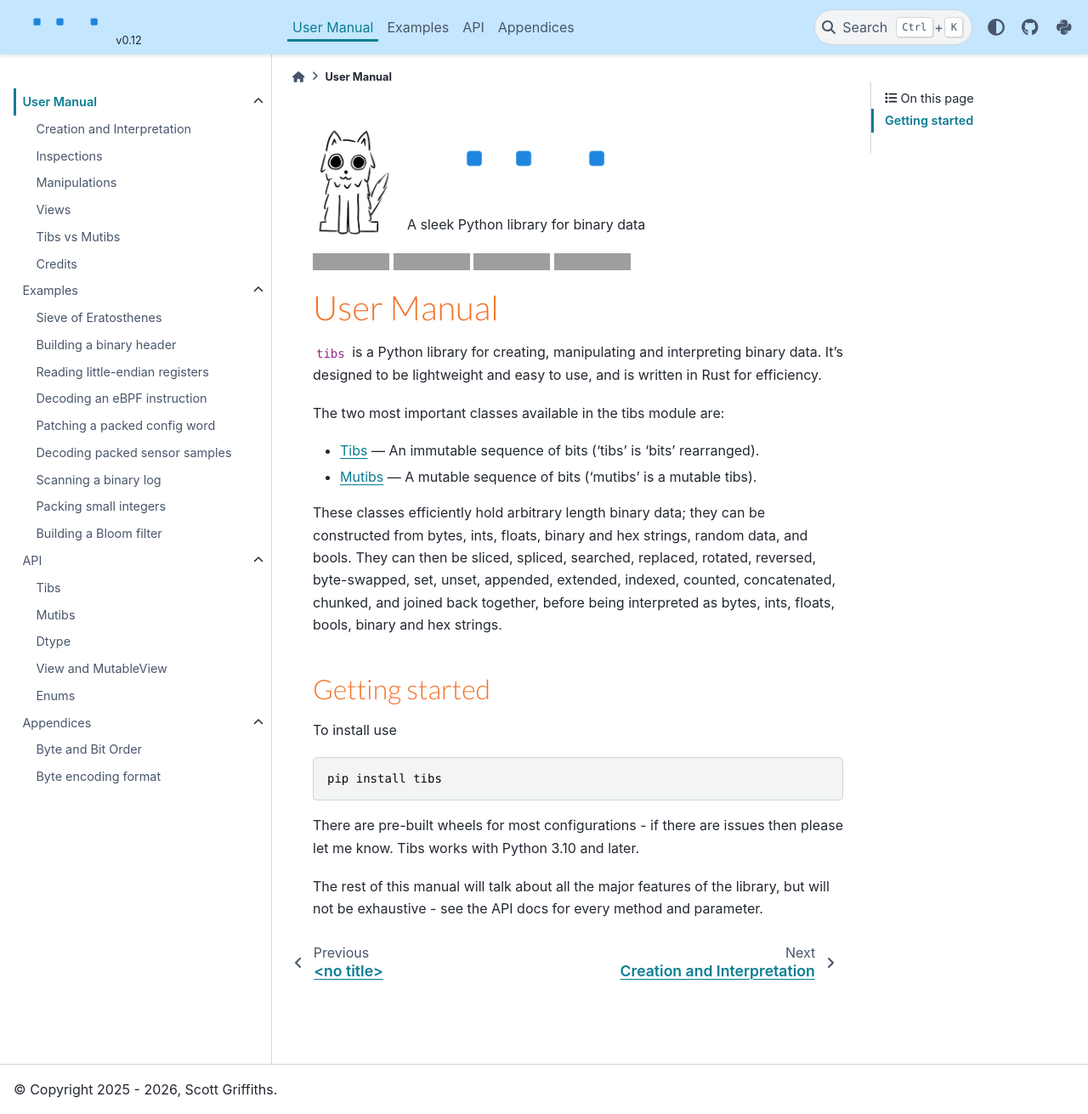
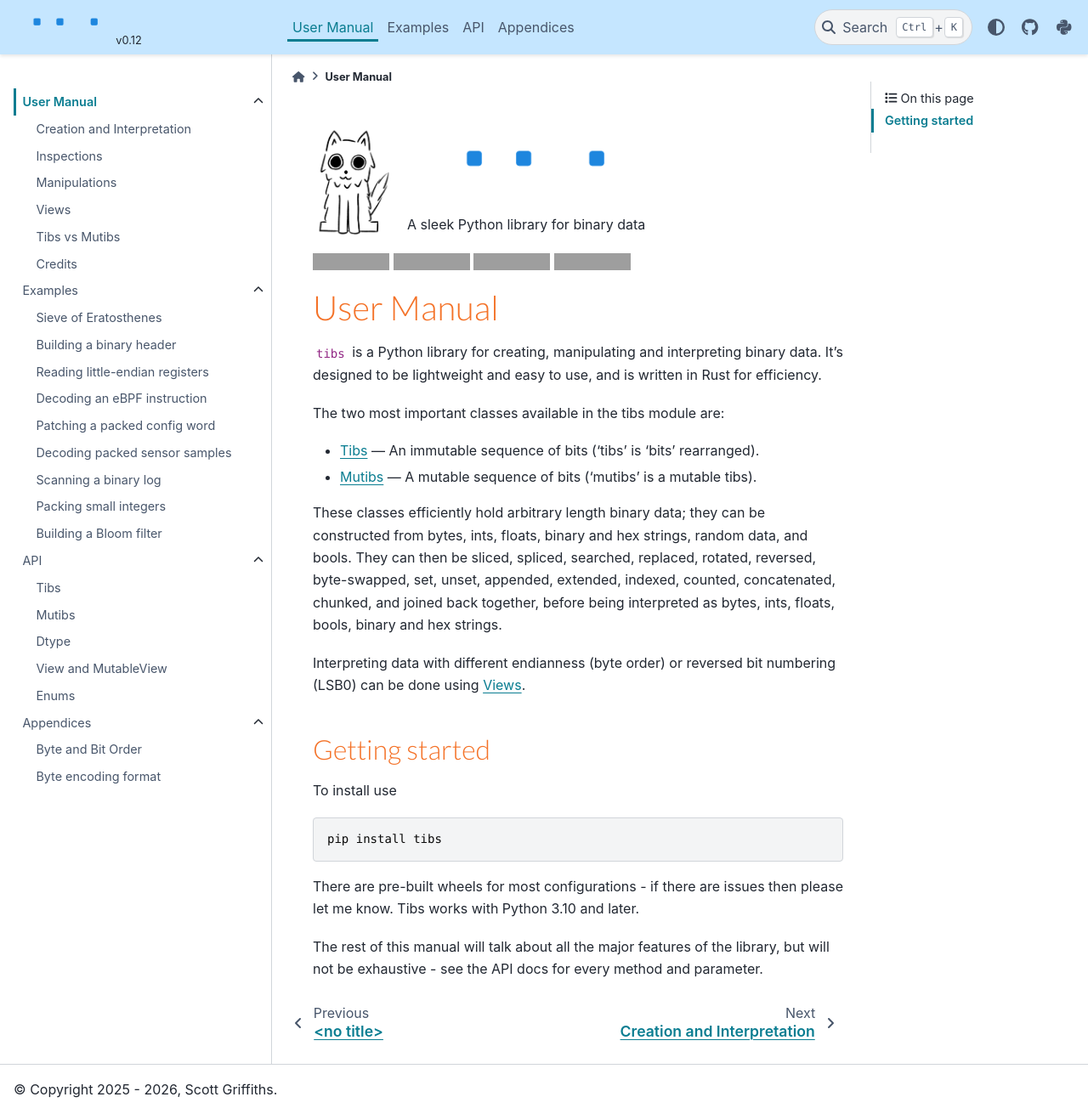
Before and after one commit to scott-griffiths/tibs, a Sphinx documentation site: the page built from doc/manual.rst, in a window 1280 px wide and 1311 px high. Shown: the whole window at 85% size. Built offline with Sphinx 7.4.7 and the PyData theme 0.15.4, drawn with Linux system fonts in a browser that asks for light colours; grey boxes are pictures that could not be loaded.

Commit message:
Small doc tweaks

```diff
--- a/doc/manual.rst
+++ b/doc/manual.rst
@@ -48,6 +48,8 @@ sliced, spliced, searched, replaced, rotated, reversed, byte-swapped, set, unset
 appended, extended, indexed, counted, concatenated, chunked, and joined back together,
 before being interpreted as bytes, ints, floats, bools, binary and hex strings.
 
+Interpreting data with different endianness (byte order) or reversed bit numbering (LSB0) can
+be done using :doc:`views`.
 
 Getting started
 ^^^^^^^^^^^^^^^
```
Also changed, not shown: README.md (+1 -1 lines), 1 other file.
